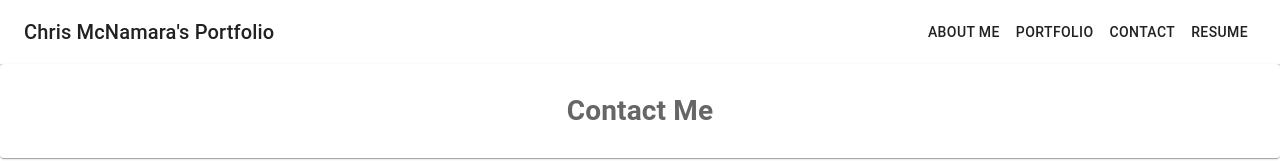
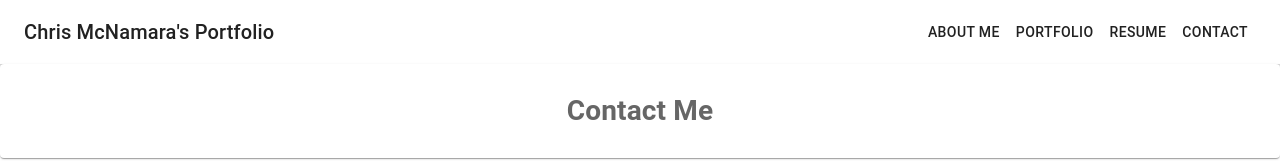
Before and after one commit to cmcnamara15/React-Portfolio, a React (Create React App) app in the folder react-portfolio/: page /ContactMe in a window 1280 px wide. Shown: the top 161 px of the page. Built offline with nearby package versions, Linux system fonts and the light colour scheme.

Commit message:
Rearrange order of navbar links

```diff
--- a/react-portfolio/src/App.js
+++ b/react-portfolio/src/App.js
@@ -21,8 +21,8 @@ function App() {
           <Route path="/AboutMe" element={<AboutMe />} />
           <Route path="/" element={<Portfolio />} />
           <Route path="/Portfolio" element={<Portfolio />} />
+          <Route path="/Resume" element={<Resume />} />
           <Route path="/ContactMe" element={<ContactMe />} />
-          <Route path="/Resume" element={<Resume />} />
         </Routes>
         </Layout>
       </Router>
--- a/react-portfolio/src/components/navbar.jsx
+++ b/react-portfolio/src/components/navbar.jsx
@@ -22,8 +22,8 @@ export default function NavBar() {
             <div>
             <Button color="inherit" component={Link} to="/AboutMe">About Me</Button>
             <Button color="inherit" component={Link} to="/Portfolio">Portfolio</Button>
+            <Button color="inherit" component={Link} to="/Resume">Resume</Button>
             <Button color="inherit" component={Link} to="/ContactMe">Contact</Button>
-            <Button color="inherit" component={Link} to="/Resume">Resume</Button>
             </div>
         )}
         </Toolbar>
--- a/react-portfolio/src/pages/AboutMe.jsx
+++ b/react-portfolio/src/pages/AboutMe.jsx
@@ -1,9 +1,4 @@
-import Card from '@mui/material/Card';
-import CardActions from '@mui/material/CardActions';
-import CardContent from '@mui/material/CardContent';
 import CardMedia from '@mui/material/CardMedia';
-import Button from '@mui/material/Button';
-import Typography from '@mui/material/Typography';
 import * as React from 'react';
 
 export default function MediaCard() {
```
